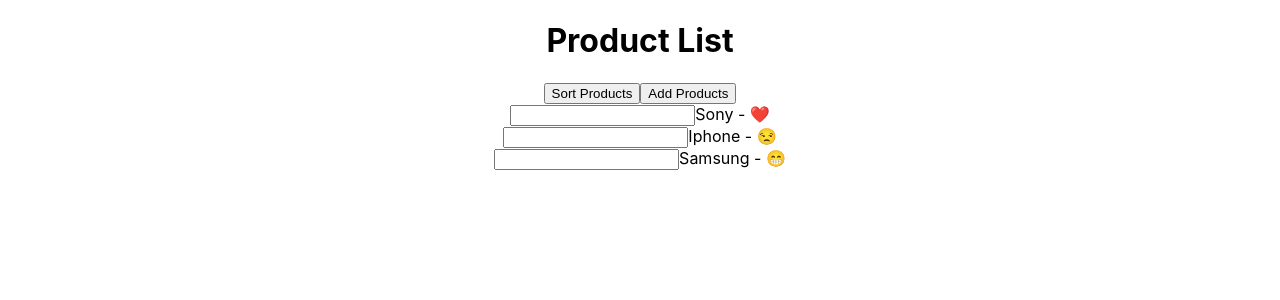
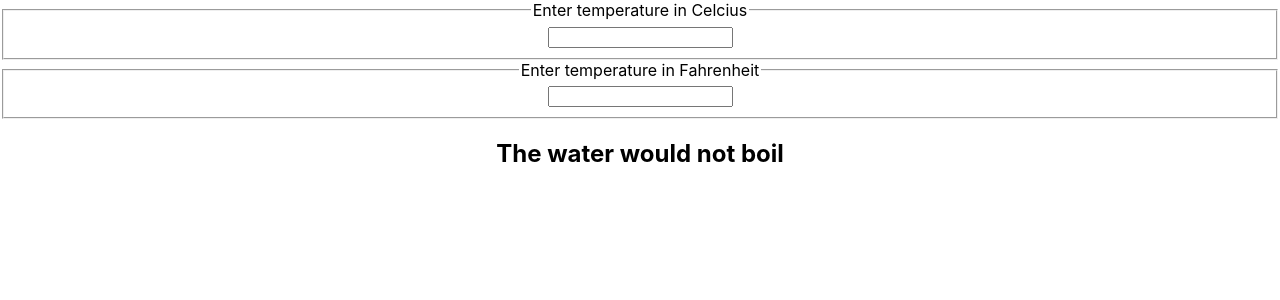
Before and after one commit to manhdungdev/learn_reactjs, a React (Create React App) app in the folder set_up_env/: page / in a window 1280 px wide. Shown: the top 300 px of the page. Built offline with nearby package versions, Linux system fonts and the light colour scheme.

Commit message:
Lift state up

```diff
--- a/set_up_env/src/App.js
+++ b/set_up_env/src/App.js
@@ -7,6 +7,9 @@
 import LoginController from './LoginController';
 import CorrectlyState from './CorrectlyState';
 import ProductList from './product_list/ProductList';
+import Form from './form/Form';
+import Uncontrol from './form/Uncontrol';
+import Calculator from './calculation/Calculator';
 
 function App() {
   const [visible, setVisible] = useState(true);
@@ -23,7 +26,11 @@
       {/* <LoginController isLogined={false} isHidden={true} /> */}
       {/* <CorrectlyState /> */}
 
-      <ProductList />
+      {/* <ProductList /> */}
+      {/* <Form /> */}
+      {/* <Uncontrol /> */}
+
+      <Calculator />
     </div>
   );
 }
--- /dev/null
+++ b/set_up_env/src/calculation/Boiling.jsx
@@ -0,0 +1,18 @@
+import React, { Component } from 'react';
+import PropTypes from 'prop-types';
+
+export class Boiling extends Component {
+  render() {
+    return (
+      <div>
+        <h2>{this.props.celcius >= 100 ? 'The water would boil' : 'The water would not boil'}</h2>
+      </div>
+    );
+  }
+}
+
+Boiling.propTypes = {
+  celcius: PropTypes.number.isRequired
+}
+
+export default Boiling;
--- /dev/null
+++ b/set_up_env/src/calculation/CaculatorInput.jsx
@@ -0,0 +1,29 @@
+import React, { Component } from 'react';
+import PropTypes from 'prop-types';
+import Calculator from './Calculator';
+
+export class CaculatorInput extends Component {
+  handleChange = (event) => {
+    this.props.handleTemperatureChange(event.target.value);
+  };
+
+  render() {
+    const { title, temperature } = this.props;
+    return (
+      <div>
+        <fieldset>
+          <legend>Enter temperature in {title}</legend>
+          <input type='text' value={temperature} onChange={this.handleChange} />
+        </fieldset>
+      </div>
+    );
+  }
+}
+
+CaculatorInput.propTypes = {
+  title: PropTypes.string.isRequired,
+  temperature: PropTypes.oneOfType([PropTypes.number, PropTypes.string]),
+  handleTemperatureChange: PropTypes.func.isRequired
+};
+
+export default CaculatorInput;
--- /dev/null
+++ b/set_up_env/src/calculation/Calculator.jsx
@@ -0,0 +1,53 @@
+import React, { Component } from 'react';
+import CaculatorInput from './CaculatorInput';
+import Boiling from './Boiling';
+
+export class Calculator extends Component {
+  constructor(props) {
+    super(props);
+
+    this.state = {
+      temperature: '',
+      scale: 'c'
+    };
+  }
+
+  handleTemperatureChange = (scale) => (value) => {
+    this.setState({ temperature: value, scale });
+  };
+
+  convertTemperature(temperature, inputScale) {
+    const temperatureVal = parseFloat(temperature);
+    if (Number.isNaN(temperatureVal)) {
+      return '';
+    }
+
+    const result = inputScale === 'c' ? temperatureVal * 1.8 + 32 : (temperatureVal - 32) / 1.8;
+
+    return Math.round(result * 1000) / 1000;
+  }
+
+  render() {
+    const { temperature, scale } = this.state;
+    const tempF = scale === 'c' ? this.convertTemperature(temperature, scale) : temperature;
+    const tempC = scale === 'f' ? this.convertTemperature(temperature, scale) : temperature;
+    return (
+      <div>
+        <CaculatorInput
+          title='Celcius'
+          temperature={tempC}
+          handleTemperatureChange={this.handleTemperatureChange('c')}
+        />
+        <CaculatorInput
+          title='Fahrenheit'
+          temperature={tempF}
+          handleTemperatureChange={this.handleTemperatureChange('f')}
+        />
+
+        <Boiling celcius={parseFloat(tempC)} />
+      </div>
+    );
+  }
+}
+
+export default Calculator;
--- /dev/null
+++ b/set_up_env/src/form/Form.jsx
@@ -0,0 +1,62 @@
+import React, { Component } from 'react';
+
+export class Form extends Component {
+  constructor(props) {
+    super(props);
+
+    this.state = {
+      input: '',
+      address: '',
+      fruits: 'orange',
+      choice: false
+    };
+  }
+
+  handleChange = (event) => {
+    const { target } = event;
+    const data = target.type === 'checkbox' ? target.checked : target.value;
+    this.setState({
+      [target.name]: data
+    });
+  };
+
+  handleSubmit = (event) => {
+    event.preventDefault();
+    console.log(this.state);
+  };
+
+  render() {
+    return (
+      <div>
+        <form action='' onSubmit={this.handleSubmit}>
+          <textarea
+            value={this.state.address}
+            name='address'
+            id=''
+            cols='30'
+            rows='10'
+            onChange={this.handleChange}
+          ></textarea>
+
+          <label>
+            Name
+            <input type='text' name='input' value={this.state.input} onChange={this.handleChange} />
+          </label>
+
+          <input type='checkbox' name='choice' checked={this.state.choice} onChange={this.handleChange} />
+
+          <select name='fruits' value={this.state.fruits} onChange={this.handleChange}>
+            <option value='grapefruit'>Grapefruit</option>
+            <option value='orange'>Orange</option>
+            <option value='apple'>Apple</option>
+            <option value='strawberry'>Strawberry</option>
+          </select>
+
+          <button>Submit</button>
+        </form>
+      </div>
+    );
+  }
+}
+
+export default Form;
--- /dev/null
+++ b/set_up_env/src/form/Uncontrol.jsx
@@ -0,0 +1,44 @@
+import React, { Component } from 'react';
+
+export class Uncontrol extends Component {
+  constructor(props) {
+    super(props);
+    this.input = React.createRef();
+    this.state = {
+      selectedFile: null
+    };
+  }
+
+  handleSubmit = (e) => {
+    e.preventDefault();
+
+    const formData = new FormData();
+    formData.append('myFile', this.state.selectedFile, this.state.selectedFile.name);
+    console.log(this.state.selectedFile);
+
+    // axios.post('url/upload', formData);
+  };
+
+  handleFileChange = (e) => {
+    this.setState({
+      selectedFile: e.target.files[0]
+    });
+  };
+
+  render() {
+    return (
+      <div>
+        <form action='' onSubmit={this.handleSubmit}>
+          <label>
+            Ten
+            <input type='text' defaultValue='DungHm' ref={this.input} onChange={this.handleInputChange} />
+          </label>
+          <input type='file' name='avtar' onChange={this.handleFileChange} />
+          <button>Submit</button>
+        </form>
+      </div>
+    );
+  }
+}
+
+export default Uncontrol;
```
Also changed, not shown: set_up_env/src/setupTests.js (line endings or trailing spaces).
